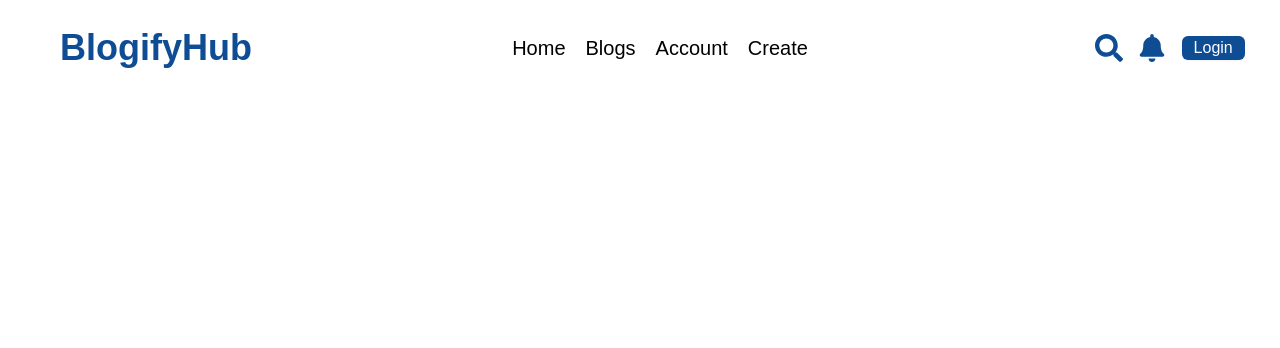
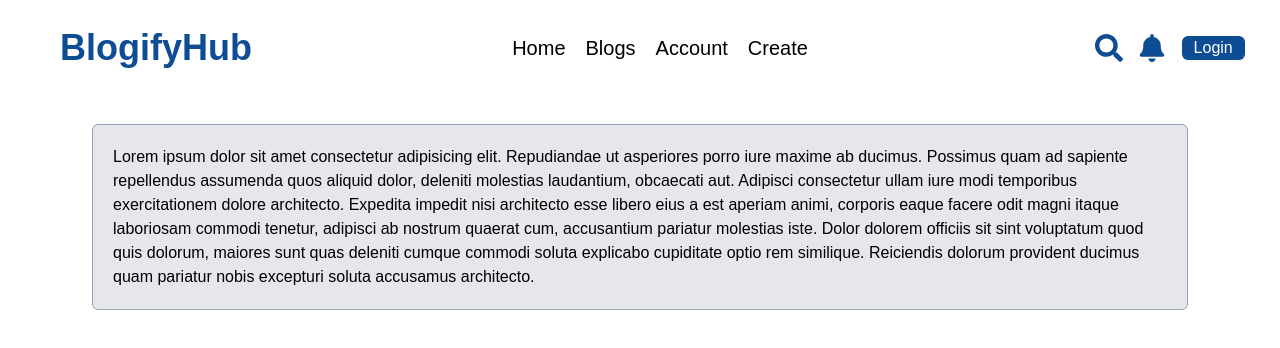
Before and after one commit to Sreejith-10/BlogifyHub-frontend, a React (Vite) app: page /notification in a window 1280 px wide. Shown: the top 348 px of the page. Built offline with nearby package versions, Linux system fonts and the light colour scheme; no server answers.

Commit message:
notification page added

```diff
--- a/src/components/BlogForm.tsx
+++ b/src/components/BlogForm.tsx
@@ -63,6 +63,7 @@ const BlogForm = () => {
 			if (data.error) return toast.error(data.error);
 
 			return toast.success(data);
+			navigate(-1);
 		} catch (err) {
 			console.log(err);
 		}
--- a/src/components/NewsSection.tsx
+++ b/src/components/NewsSection.tsx
@@ -5,6 +5,7 @@ import {useAppSelector} from "../hooks";
 const NewsSection = () => {
 	const {tag} = useAppSelector((state) => state.news);
 	const {posts} = useAppSelector((state) => state.news);
+	console.log(tag);
 	return (
 		<>
 			<div
@@ -13,9 +14,9 @@ const NewsSection = () => {
 				<div className={`text-[${colors.primary}] text-4xl font-medium`}>
 					{tag}
 				</div>
-				<div className="w-full h-auto mt-8 mb-4 flex flex-wrap gap-4 sm:justify-center">
+				<div className="w-full h-auto mt-8 mb-4 flex flex-wrap gap-4 sm:justify-center xl:gap-10">
 					{posts?.map((item, idx) => (
-					<Card edit={false} item={item} key={idx} />
+						<Card edit={false} item={item} key={idx} />
 					))}
 				</div>
 			</div>
--- a/src/components/TrendingNav.tsx
+++ b/src/components/TrendingNav.tsx
@@ -1,25 +1,28 @@
-import {useState} from "react";
+import {useEffect, useState} from "react";
 import Tile from "./Tile";
+import axios from "axios";
 
 const TrendingNav = () => {
-	const trends = [
-		"Trending",
-		"Webdev",
-		"Tesla",
-		"Aws",
-		"Sports",
-		"Javascript",
-		"Webdev",
-		"Tesla",
-		"Aws",
-		"Sports",
-	];
+	const [trends, setTrends] = useState(["Trending"]);
 	const [activeItem, setActiveItem] = useState("Trending");
+
+	useEffect(() => {
+		try {
+			axios
+				.get("/tag/get-tags")
+				.then(({data}) => setTrends([...trends, ...data]))
+				.catch((err) => console.log(err));
+		} catch (err) {
+			console.log(err);
+		}
+	}, []);
 	return (
 		<>
 			<div className="w-full h-14 mt-5">
 				<div className="w-full sm:w-[90%] overflow-x-auto flex items-center justify-center">
-					{trends.map((item, id) => {
+					{trends
+						.filter((item, idx) => trends.indexOf(item) === idx)
+						.map((item, id) => {
 							return (
 								<Tile
 									trend={item}
--- a/src/pages/Account.tsx
+++ b/src/pages/Account.tsx
@@ -61,7 +61,8 @@ const Account = () => {
 				fname === userProfile?.fname &&
 				lname === userProfile?.lname &&
 				age === userProfile?.age &&
-				profession === userProfile?.profession && !img
+				profession === userProfile?.profession &&
+				!img
 			)
 				return toast.error("Nothing to update");
 
--- a/src/pages/Blogs.tsx
+++ b/src/pages/Blogs.tsx
@@ -10,7 +10,6 @@ const Blogs = () => {
 	const navigate = useNavigate();
 	const dispatch = useAppDispatch();
 	const {user} = useAppSelector((state) => state.auth);
-	const {singlePost} = useAppSelector((state) => state.news);
 	const [userPost, setUserPost] = useState<Post[]>([]);
 	useEffect(() => {
 		const id = user?.id;
--- a/src/pages/Home.tsx
+++ b/src/pages/Home.tsx
@@ -25,7 +25,7 @@ const Home = () => {
 			<div className="w-full h-full">
 				<HeaderNav showInfo={showInfo} setShowInfo={setShowInfo} />
 				{showInfo && <Info showInfo={showInfo} setShowInfo={setShowInfo} />}
-				<div className="w-[65%] sm:w-full sm:p-5 lg:w-[80%] h-auto mx-auto relative">
+				<div className="w-[65%] sm:w-full sm:p-5 lg:w-[80%] xl:w-[90%] h-auto mx-auto relative">
 					<UserRoute setShowInfo={setShowInfo} />
 				</div>
 				<div
--- /dev/null
+++ b/src/pages/Notifications.tsx
@@ -0,0 +1,15 @@
+import Notify from "./Notify";
+
+const Notifications = () => {
+	return (
+		<>
+			<div className="w-full h-full">
+				<div className="mt-10 sm:m-2 md:m-5 lg:m-5 xl:m-7">
+                    <Notify />
+                </div>
+			</div>
+		</>
+	);
+};
+
+export default Notifications;
--- /dev/null
+++ b/src/pages/Notify.tsx
@@ -0,0 +1,21 @@
+const Notify = () => {
+	return (
+		<>
+			<div className="w-full h-auto bg-gray-200 border border-slate-400 p-5 rounded-md">
+				Lorem ipsum dolor sit amet consectetur adipisicing elit. Repudiandae ut
+				asperiores porro iure maxime ab ducimus. Possimus quam ad sapiente
+				repellendus assumenda quos aliquid dolor, deleniti molestias laudantium,
+				obcaecati aut. Adipisci consectetur ullam iure modi temporibus
+				exercitationem dolore architecto. Expedita impedit nisi architecto esse
+				libero eius a est aperiam animi, corporis eaque facere odit magni itaque
+				laboriosam commodi tenetur, adipisci ab nostrum quaerat cum, accusantium
+				pariatur molestias iste. Dolor dolorem officiis sit sint voluptatum quod
+				quis dolorum, maiores sunt quas deleniti cumque commodi soluta explicabo
+				cupiditate optio rem similique. Reiciendis dolorum provident ducimus
+				quam pariatur nobis excepturi soluta accusamus architecto.
+			</div>
+		</>
+	);
+};
+
+export default Notify;
--- a/src/redux/newsSlice.ts
+++ b/src/redux/newsSlice.ts
@@ -8,7 +8,7 @@ type InitialStateType = {
 	posts: PostsType;
 	news: Post;
 	singlePost: Post;
-	comments : CommentType[]
+	comments : CommentType[];
 };
 
 const INITIAL_STATE: InitialStateType = {
--- a/src/routes/UserRoute.tsx
+++ b/src/routes/UserRoute.tsx
@@ -8,6 +8,7 @@ import ProtectedRoute from "./ProtectedRoute";
 import News from "../pages/News";
 import EditForm from "../components/EditForm";
 import Author from "../pages/Author";
+import Notifications from "../pages/Notifications";
 
 type UserRouteType = {
 	setShowInfo: SetState<boolean>;
@@ -25,8 +26,9 @@ const UserRoute = ({setShowInfo}: UserRouteType) => {
 						<Route path="/account" element={<Account />} />
 						<Route path="/create" element={<BlogForm />} />
 					</Route>
-						<Route path="/author" element={<Author />} />
+					<Route path="/author" element={<Author />} />
 					<Route path="/edit" element={<EditForm />} />
+					<Route path="/notification" element={<Notifications />} />
 				</Route>
 			</Routes>
 		</div>
```
Lines whose indentation alone changed are shown as unchanged.
